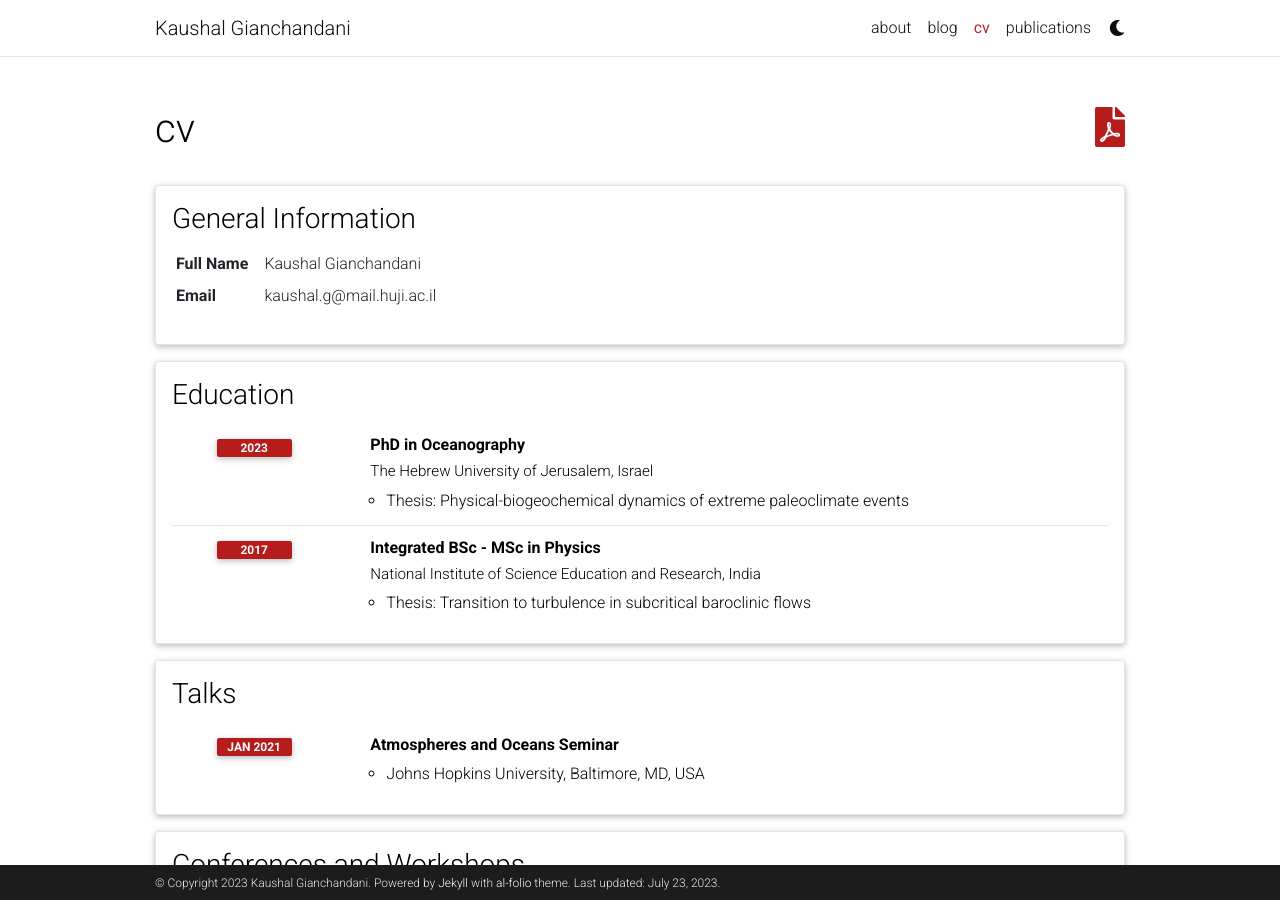
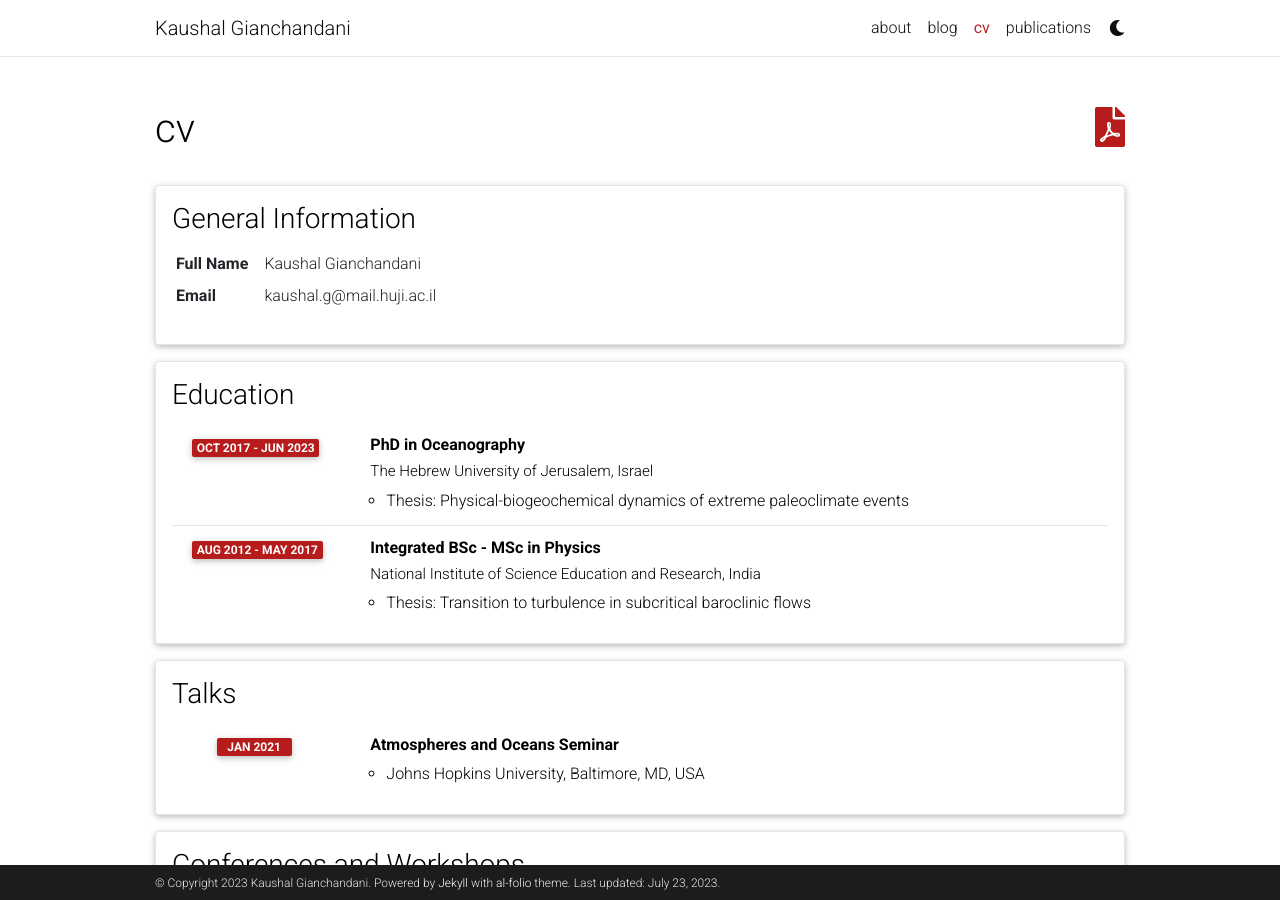
Before and after one commit to kaushalgianchandani/kaushalgianchandani.github.io, a Jekyll site: the page built from _pages/cv.md, in a window 1280 px wide and 900 px high. Built offline with Jekyll 4.4.1, drawn with Linux system fonts in a browser that asks for light colours; comment, search, counter and statistics services are not loaded; a style sheet for code colours, icons or effects is not loaded.

Commit message:
updated cv.yml

```diff
--- a/_data/cv.yml
+++ b/_data/cv.yml
@@ -13,7 +13,7 @@
   contents:
     - title: PhD in Oceanography
       institution: The Hebrew University of Jerusalem, Israel
-      year: 2023
+      year: Oct 2017 - Jun 2023
       description:
         - "Thesis: Physical-biogeochemical dynamics of extreme paleoclimate events"
         # - Description 2.
@@ -23,7 +23,7 @@
         #     - Sub-description 2.
     - title: Integrated BSc - MSc in Physics
       institution: National Institute of Science Education and Research, India
-      year: 2017
+      year: Aug 2012 - May 2017
       description:
         - "Thesis: Transition to turbulence in subcritical baroclinic flows"
       #   - Description 2.
```
